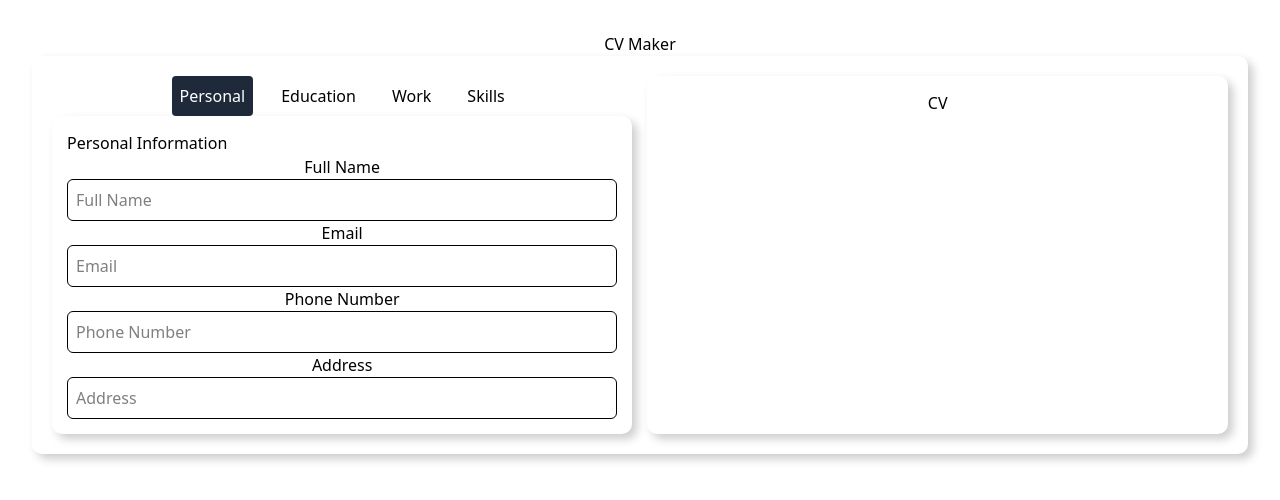
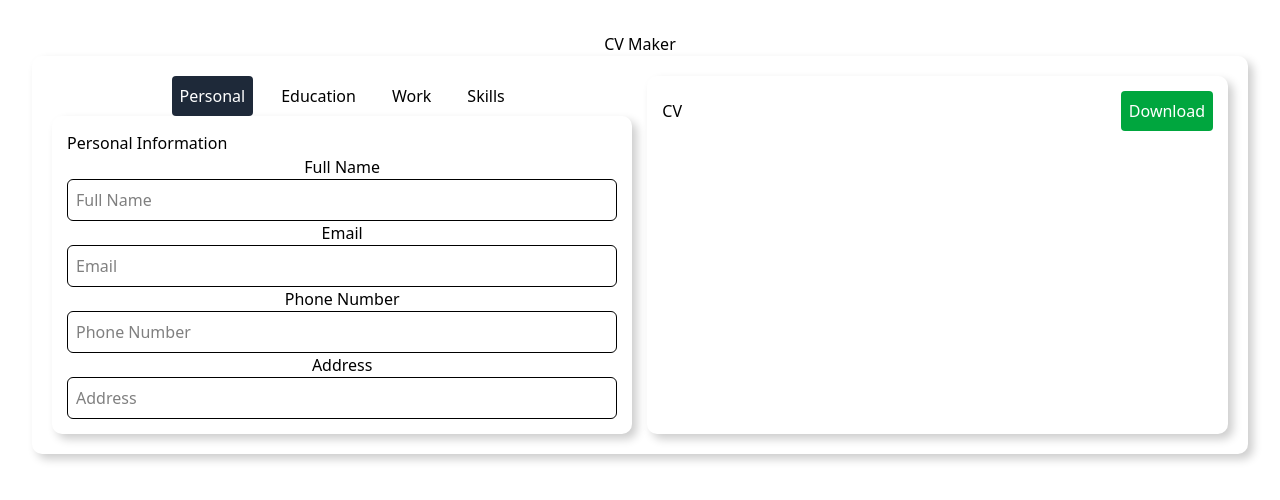
Before and after one commit to Yoni190/CV-Maker, a React (Vite) app: page / in a window 1280 px wide. Shown: the top 500 px of the page. Built offline with nearby package versions, Linux system fonts and the light colour scheme.

Commit message:
Enable downloading the CV as pdf

```diff
--- a/package.json
+++ b/package.json
@@ -11,6 +11,8 @@
   },
   "dependencies": {
     "@tailwindcss/vite": "^4.1.17",
+    "html2canvas": "^1.4.1",
+    "jspdf": "^3.0.3",
     "react": "^19.1.1",
     "react-dom": "^19.1.1",
     "tailwindcss": "^4.1.17"
--- a/src/CV.jsx
+++ b/src/CV.jsx
@@ -1,9 +1,43 @@
+import { useRef } from "react"
+import html2canvas from "html2canvas"
+import jsPDF from "jspdf"
+
 function CV ({formData, educationData, workData, skillData}) {
 
+    const cvRef = useRef()
+
+
+    const downloadPDF = async () => {
+        const element = cvRef.current
+
+        const canvas = await html2canvas(element, {
+            scale: 2,
+            useCORS: true
+        })
+
+        const imgData = canvas.toDataURL("image/png")
+
+        const pdf = new jsPDF("p", "mm", "a4")
+        const pdfWidth = pdf.internal.pageSize.getWidth()
+        const pdfHeight = pdf.internal.pageSize.getHeight()
+
+        const imgProps = pdf.getImageProperties(imgData)
+        const ratio = imgProps.height / imgProps.width
+
+        pdf.addImage(imgData, "PNG", 0, 0, pdfWidth, pdfWidth * ratio)
+        pdf.save("cv.pdf")
+
+    }
 
     return (
         <div>
+            <div className="flex justify-between items-center">
                 <h1>CV</h1>
+                <button className="bg-green-600 text-white p-2 rounded-sm" onClick={downloadPDF}>Download</button>
+            </div>
+
+            <div ref={cvRef} className="p-3">
+
                 <div className="personalInfo">
                     <h3 style={{ textAlign: 'left', fontSize: '24px', marginBottom: 0}}>{formData.name}</h3>
                     <div className="contact-data" style={{display: 'flex', marginBottom: '10px'}}>
@@ -12,10 +46,10 @@ function CV ({formData, educationData, workData, skillData}) {
 
                 </div>
 
-            {formData.name && <hr style={{ marginTop: '-10px'}}/>}
+                {formData.name && <hr style={{ marginTop: '-5px'}}/>}
 
                 {workData.companyName.at(-1) && <h2 style={{ textAlign: 'left' }}>Work Experience</h2>}
-            {workData.companyName.at(-1) && <hr />}
+                {workData.companyName.at(-1) && <hr className="mt-2"/>}
 
                 {workData.companyName.map((work, index) => (
                     <div className="work-experience" key={index}>
@@ -48,7 +82,7 @@ function CV ({formData, educationData, workData, skillData}) {
 
 
                 {educationData.universityName.at(-1) && <h2 style={{ textAlign: 'left' }}>Education</h2>}
-            {educationData.universityName.at(-1) && <hr />}
+                {educationData.universityName.at(-1) && <hr className="mt-2"/>}
                 {educationData.universityName.map((university, index) => (
                     <div className="education" key={index}>
 
@@ -83,7 +117,7 @@ function CV ({formData, educationData, workData, skillData}) {
 
                 <div className="skills">
                     {(skillData.technicalSkills.length > 0 || skillData.professionalSkills.length > 0) && <h2 style={{ textAlign: 'left' }}>Skills</h2>}
-                {(skillData.technicalSkills.length > 0 || skillData.professionalSkills.length > 0) && <hr />}
+                    {(skillData.technicalSkills.length > 0 || skillData.professionalSkills.length > 0) && <hr className="mt-2"/>}
 
                     <div className="technical-container flex flex-wrap">
                         {skillData.technicalSkills.length > 0 && <p className="font-bold mr-2">Technical Skills: </p>}
@@ -102,7 +136,7 @@ function CV ({formData, educationData, workData, skillData}) {
 
                 </div>
 
-
+            </div>
 
         </div>
 
```
Also changed, not shown: 1 other file (tests, documents, lock files or other folders). Lines whose indentation alone changed are shown as unchanged.
